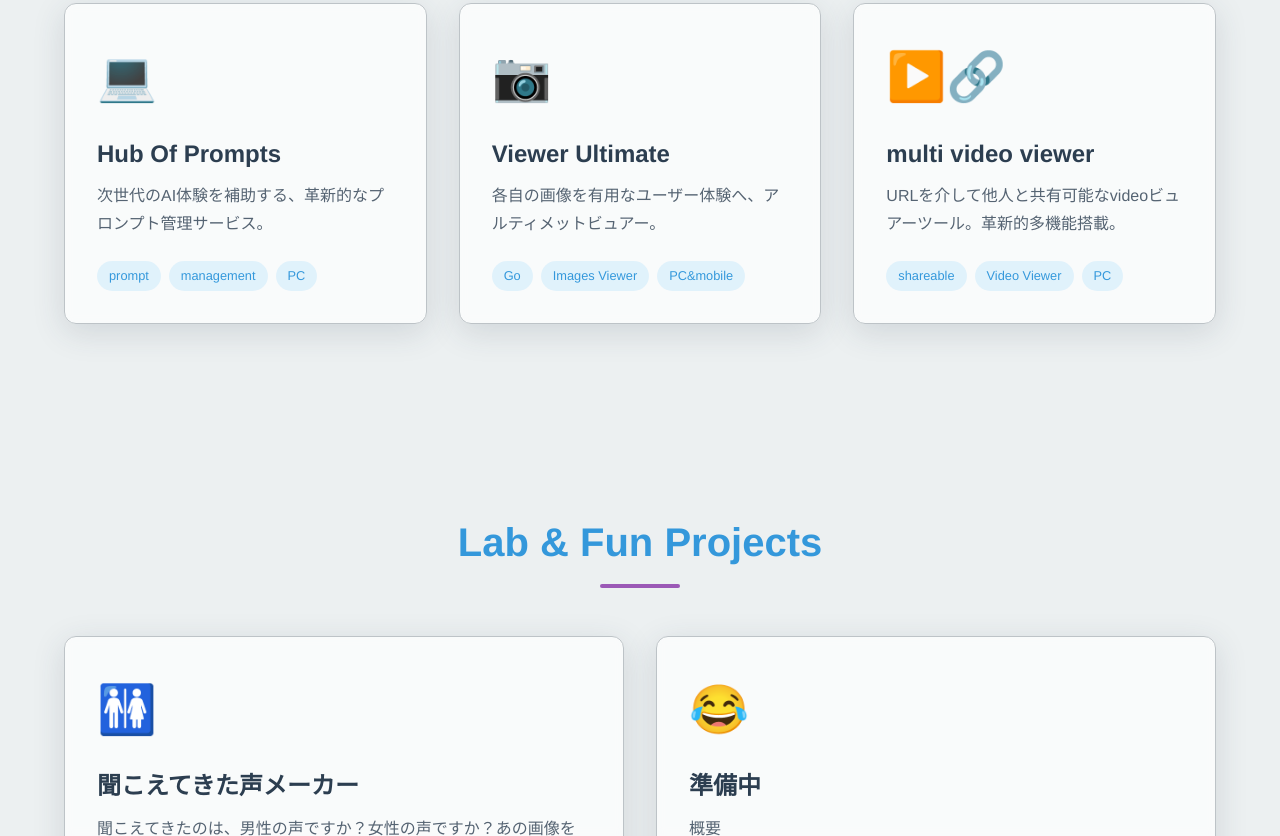
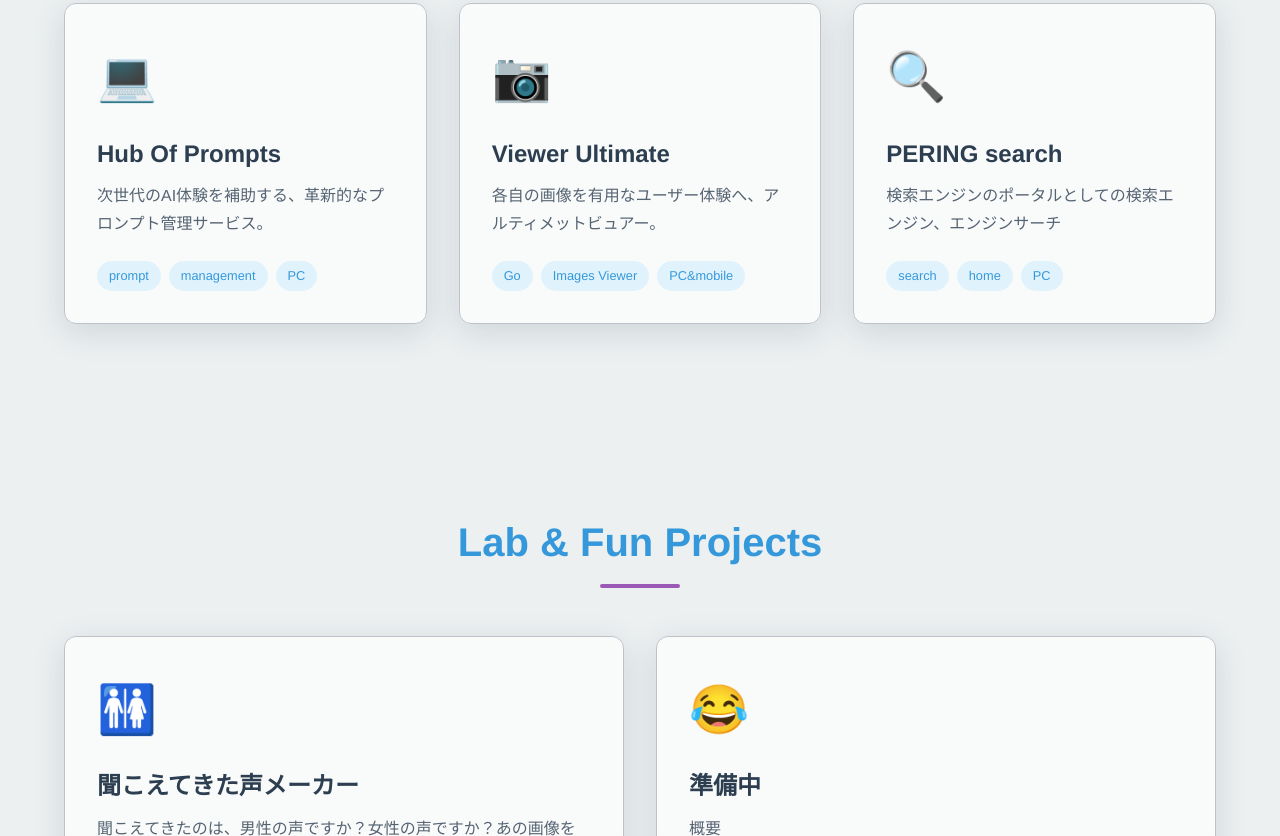
Before and after one commit to peipei2020x/peipei2020x.github.io, a plain HTML site: page index.html in a window 1280 px wide. Shown: the part 1017-1853 px from the top of the page. Drawn offline with Linux system fonts and the light colour scheme.

Commit message:
Update index.html
update

```diff
--- a/index.html
+++ b/index.html
@@ -311,7 +311,7 @@ document.addEventListener('DOMContentLoaded', () => {
     const projects = [
         { title: 'Hub Of Prompts', description: '次世代のAI体験を補助する、革新的なプロンプト管理サービス。', url: 'https://peipei2020x.github.io/HOP/', icon: '💻', category: 'main', tags: ['prompt', 'management', 'PC'] },
         { title: 'Viewer Ultimate', description: '各自の画像を有用なユーザー体験へ、アルティメットビュアー。', url: 'https://peipei2020x.github.io/VU/', icon: '📷', category: 'main', tags: ['Go', 'Images Viewer', 'PC&mobile'] },
-        { title: 'multi video viewer', description: 'URLを介して他人と共有可能なvideoビュアーツール。革新的多機能搭載。', url: 'https://peipei2020x.github.io/MVV/', icon: '▶️🔗', category: 'main', tags: ['shareable', 'Video Viewer', 'PC'] },
+        { title: 'PERING search', description: '検索エンジンのポータルとしての検索エンジン、エンジンサーチ', url: 'https://peipei2020x.github.io/PERING/', icon: '🔍', category: 'main', tags: ['search', 'home', 'PC'] },
         { title: '聞こえてきた声メーカー', description: '聞こえてきたのは、男性の声ですか？女性の声ですか？あの画像を今ここに', url: 'https://peipei2020x.github.io/KOEMEI/', icon: '🚻', category: 'fun', tags: ['fun', 'PC&mobile'] },
         { title: '準備中', description: '概要', url: 'https://peipei2020x.github.io/', icon: '😂', category: 'fun', tags: ['1', '2', '3'] },
     ];
```
